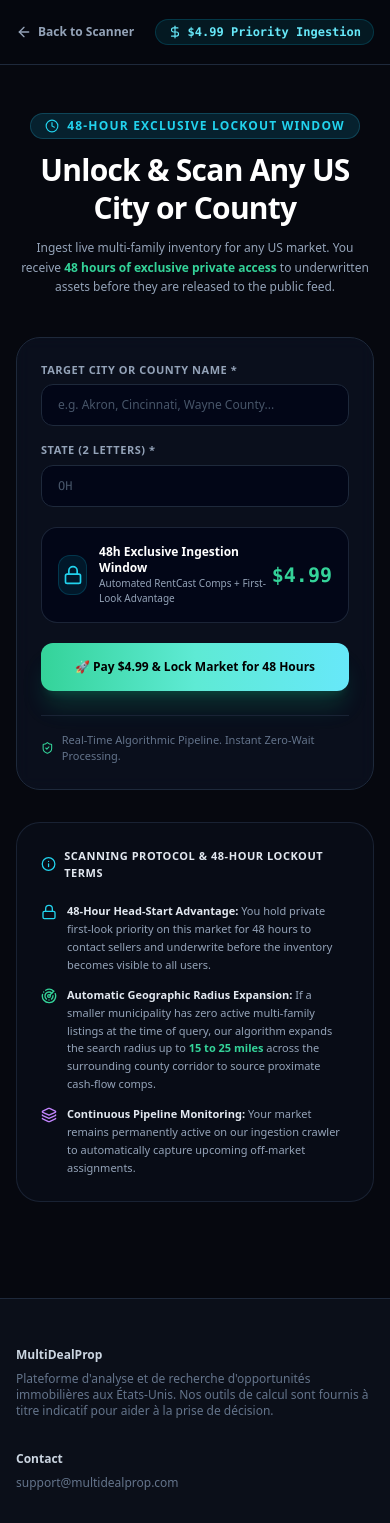
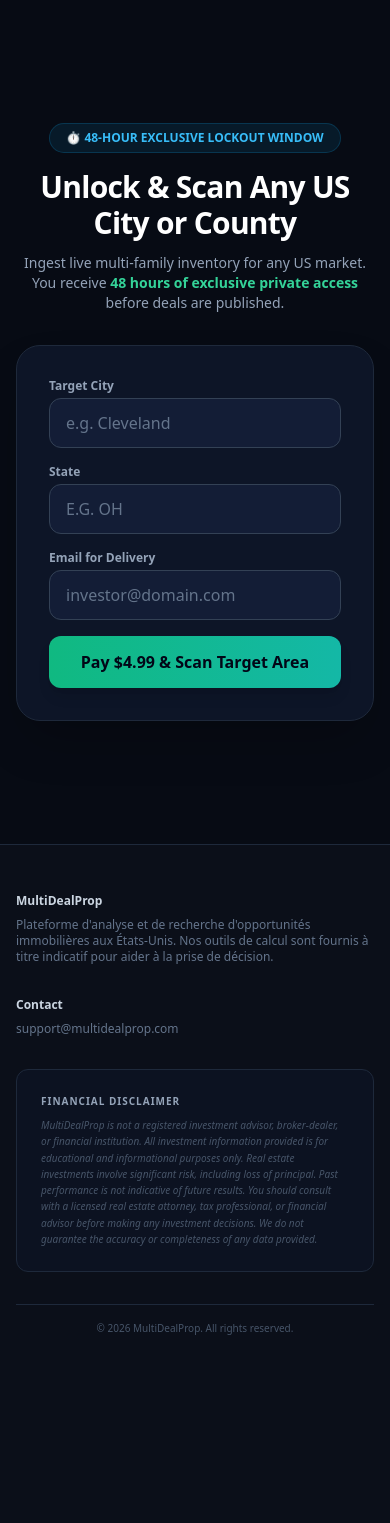
Before and after one commit to MultiDeal/multidealprop, a Next.js app: page /request-city in a window 390 px wide. Shown: the top 1523 px of the page. After the commit the page ends 1384 px from the top, so only its background shows below. Built offline with nearby package versions, Linux system fonts and the light colour scheme.

Commit message:
Refactor RequestCityPage with email and improved logic
Refactor RequestCityPage to include email input and update API calls. Adjust UI for success state and error handling.

```diff
--- a/src/app/request-city/page.tsx
+++ b/src/app/request-city/page.tsx
@@ -1,208 +1,133 @@
 'use client';
 
-import { useState } from 'react';
-import Link from 'next/link';
-import {
-  ArrowLeft,
-  Compass,
-  Zap,
-  CheckCircle2,
-  ShieldCheck,
-  DollarSign,
-  Info,
-  Radar,
-  Lock,
-  Clock,
-  Layers
-} from 'lucide-react';
+import React, { useState } from 'react';
+import { useSearchParams } from 'next/navigation';
 
 export default function RequestCityPage() {
+  const searchParams = useSearchParams();
+  const isSuccess = searchParams.get('success') === 'true';
+  const successCity = searchParams.get('city') || 'your requested area';
+  const successState = searchParams.get('state') || '';
+
   const [city, setCity] = useState('');
   const [state, setState] = useState('');
+  const [email, setEmail] = useState('');
   const [loading, setLoading] = useState(false);
-  const [scannedResult, setScannedResult] = useState<any>(null);
 
-  const handleScanCity = async (e: React.FormEvent) => {
+  const handlePayAndScan = async (e: React.FormEvent) => {
     e.preventDefault();
-    if (!city || !state) return;
-
-    setLoading(true);
+    if (!city || !state) {
+      alert('Veuillez spécifier la ville et l’État.');
+      return;
+    }
 
     try {
-      const res = await fetch('/api/scanner/fetch-city', {
+      setLoading(true);
+      const res = await fetch('/api/checkout/scan', {
         method: 'POST',
         headers: { 'Content-Type': 'application/json' },
-        body: JSON.stringify({ city, state })
+        body: JSON.stringify({ city, state, email }),
       });
 
       const data = await res.json();
-
-      if (res.ok) {
-        setScannedResult(data);
+      if (data.url) {
+        window.location.href = data.url;
       } else {
-        alert(data.error || 'Unable to scan target city. Please check parameters.');
+        alert(data.error || 'Erreur lors de la redirection vers le paiement.');
       }
     } catch (err: any) {
-      alert('Error triggering scanner: ' + err.message);
+      alert('Erreur : ' + err.message);
     } finally {
       setLoading(false);
     }
   };
 
+  if (isSuccess) {
     return (
-    <div className="min-h-screen bg-[#06080F] text-slate-100 font-sans antialiased pb-24 selection:bg-emerald-500 selection:text-black">
-
-      {/* Header */}
-      <header className="border-b border-slate-800 bg-[#06080F]/90 backdrop-blur sticky top-0 z-40">
-        <div className="max-w-4xl mx-auto px-4 h-16 flex items-center justify-between">
-          <Link href="/" className="text-xs font-bold text-slate-400 hover:text-white flex items-center gap-1.5 transition-colors">
-            <ArrowLeft className="w-4 h-4" /> Back to Scanner
-          </Link>
-          <div className="inline-flex items-center gap-1.5 px-3 py-1 rounded-full bg-cyan-500/10 border border-cyan-500/20 text-cyan-300 text-xs font-black font-mono">
-            <DollarSign className="w-3.5 h-3.5" /> $4.99 Priority Ingestion
+      <div className="min-h-screen bg-[#070b14] text-white flex items-center justify-center p-4">
+        <div className="max-w-xl w-full bg-[#0d1527] border border-emerald-500/30 rounded-3xl p-8 text-center shadow-2xl">
+          <div className="w-16 h-16 bg-emerald-500/10 border border-emerald-500/30 text-emerald-400 rounded-full flex items-center justify-center mx-auto mb-6 text-2xl">
+            ✓
+          </div>
+          <span className="inline-block bg-emerald-500/10 text-emerald-400 border border-emerald-500/20 text-xs font-bold px-4 py-1.5 rounded-full mb-4 uppercase tracking-wider">
+            🔒 48-Hour First-Look Lock Activated
+          </span>
+          <h2 className="text-3xl font-extrabold mb-3">Market Ingested & Secured!</h2>
+          <p className="text-slate-300 mb-8">
+            <strong className="text-emerald-400 capitalize">{successCity} {successState}</strong> is now live in your pipeline.
+          </p>
+          <a
+            href="/"
+            className="inline-block w-full bg-gradient-to-r from-teal-400 to-emerald-400 hover:opacity-90 text-slate-950 font-bold py-3.5 px-6 rounded-xl transition"
+          >
+            🚀 Access {successCity} Live Inventory Now
+          </a>
         </div>
       </div>
-      </header>
+    );
+  }
 
-      <main className="max-w-3xl mx-auto px-4 sm:px-6 pt-12">
-
-        {/* Title */}
-        <div className="text-center mb-10">
-          <div className="inline-flex items-center gap-2 text-xs font-extrabold text-cyan-400 uppercase tracking-widest mb-3 bg-cyan-950/60 px-3.5 py-1 rounded-full border border-cyan-800/60">
-            <Clock className="w-3.5 h-3.5" /> 48-Hour Exclusive Lockout Window
-          </div>
-          <h1 className="text-3xl sm:text-5xl font-black text-white tracking-tight leading-tight">
-            Unlock &amp; Scan Any US City or County
+  return (
+    <div className="min-h-screen bg-[#070b14] text-white flex flex-col items-center justify-center p-4">
+      <div className="max-w-xl w-full text-center mb-8">
+        <span className="inline-block bg-sky-500/10 border border-sky-500/20 text-sky-400 text-xs font-semibold px-4 py-1.5 rounded-full mb-4">
+          ⏱ 48-HOUR EXCLUSIVE LOCKOUT WINDOW
+        </span>
+        <h1 className="text-3xl sm:text-4xl font-extrabold tracking-tight mb-3">
+          Unlock & Scan Any US City or County
         </h1>
-          <p className="text-xs sm:text-sm text-slate-400 mt-3 max-w-xl mx-auto leading-relaxed">
-            Ingest live multi-family inventory for any US market. You receive <span className="text-emerald-400 font-bold">48 hours of exclusive private access</span> to underwritten assets before they are released to the public feed.
+        <p className="text-slate-400 text-sm sm:text-base">
+          Ingest live multi-family inventory for any US market. You receive <span className="text-emerald-400 font-semibold">48 hours of exclusive private access</span> before deals are published.
         </p>
       </div>
 
-        {scannedResult ? (
-          <div className="bg-slate-900/60 border border-emerald-500/40 rounded-3xl p-8 text-center space-y-6 shadow-2xl backdrop-blur">
-            <div className="w-16 h-16 bg-emerald-500/10 border border-emerald-500/30 rounded-2xl flex items-center justify-center mx-auto text-emerald-400">
-              <CheckCircle2 className="w-8 h-8" />
-            </div>
+      <div className="max-w-md w-full bg-[#0d1527] border border-slate-800 rounded-3xl p-8 shadow-2xl">
+        <form onSubmit={handlePayAndScan} className="space-y-4">
           <div>
-              <div className="inline-flex items-center gap-1.5 bg-emerald-500/10 text-emerald-400 border border-emerald-500/30 px-3 py-1 rounded-full text-xs font-black mb-3">
-                <Lock className="w-3.5 h-3.5" /> 48-Hour First-Look Lock Activated
-              </div>
-              <h2 className="text-2xl font-black text-white">Market Ingested &amp; Secured!</h2>
-              <p className="text-xs sm:text-sm text-slate-300 mt-2">
-                <span className="font-bold text-emerald-400">{scannedResult.city}, {scannedResult.state}</span> is now live in your pipeline.
-              </p>
-            </div>
-            <div className="pt-2">
-              <Link
-                href="/"
-                className="inline-flex items-center justify-center gap-2 bg-gradient-to-r from-emerald-400 via-teal-300 to-cyan-300 text-black font-black text-xs px-6 py-3.5 rounded-xl shadow-xl shadow-emerald-500/20 hover:opacity-95 transition-all"
-              >
-                🚀 Access {scannedResult.city} Live Inventory Now
-              </Link>
-            </div>
-          </div>
-        ) : (
-          <div className="space-y-8">
-
-            {/* Form */}
-            <div className="bg-slate-900/50 border border-slate-800 rounded-3xl p-6 sm:p-10 space-y-6 backdrop-blur">
-              <form onSubmit={handleScanCity} className="space-y-5">
-                <div className="grid grid-cols-1 sm:grid-cols-3 gap-4">
-                  <div className="sm:col-span-2">
-                    <label className="block text-[11px] font-bold text-slate-400 uppercase tracking-wider mb-1.5">
-                      Target City or County Name *
-                    </label>
+            <label className="block text-xs font-semibold text-slate-400 mb-1">Target City</label>
             <input
               type="text"
               required
+              placeholder="e.g. Cleveland"
               value={city}
               onChange={(e) => setCity(e.target.value)}
-                      placeholder="e.g. Akron, Cincinnati, Wayne County..."
-                      className="w-full bg-slate-950/80 border border-slate-800 rounded-xl px-4 py-3 text-xs text-white placeholder-slate-600 focus:outline-none focus:border-cyan-400 transition-colors"
+              className="w-full bg-[#131d36] border border-slate-700 rounded-xl px-4 py-3 text-white placeholder-slate-500 focus:outline-none focus:border-sky-500"
             />
           </div>
 
           <div>
-                    <label className="block text-[11px] font-bold text-slate-400 uppercase tracking-wider mb-1.5">
-                      State (2 Letters) *
-                    </label>
+            <label className="block text-xs font-semibold text-slate-400 mb-1">State</label>
             <input
               type="text"
               required
+              placeholder="e.g. OH"
               maxLength={2}
               value={state}
               onChange={(e) => setState(e.target.value.toUpperCase())}
-                      placeholder="OH"
-                      className="w-full bg-slate-950/80 border border-slate-800 rounded-xl px-4 py-3 text-xs text-white uppercase placeholder-slate-600 focus:outline-none focus:border-cyan-400 font-mono transition-colors"
+              className="w-full bg-[#131d36] border border-slate-700 rounded-xl px-4 py-3 text-white placeholder-slate-500 focus:outline-none focus:border-sky-500 uppercase"
             />
           </div>
-                </div>
 
-                {/* Pricing & 48h Lock Card */}
-                <div className="bg-slate-950/80 border border-slate-800/90 rounded-2xl p-4 flex items-center justify-between">
-                  <div className="flex items-center gap-3">
-                    <div className="w-10 h-10 rounded-xl bg-cyan-500/10 border border-cyan-500/20 flex items-center justify-center text-cyan-400">
-                      <Lock className="w-5 h-5" />
-                    </div>
           <div>
-                      <div className="text-xs font-black text-white">48h Exclusive Ingestion Window</div>
-                      <div className="text-[10px] text-slate-400">Automated RentCast Comps + First-Look Advantage</div>
-                    </div>
-                  </div>
-                  <div className="text-xl font-black text-emerald-400 font-mono">$4.99</div>
+            <label className="block text-xs font-semibold text-slate-400 mb-1">Email for Delivery</label>
+            <input
+              type="email"
+              placeholder="investor@domain.com"
+              value={email}
+              onChange={(e) => setEmail(e.target.value)}
+              className="w-full bg-[#131d36] border border-slate-700 rounded-xl px-4 py-3 text-white placeholder-slate-500 focus:outline-none focus:border-sky-500"
+            />
           </div>
 
           <button
             type="submit"
             disabled={loading}
-                  className="w-full bg-gradient-to-r from-emerald-400 via-teal-300 to-cyan-300 text-black font-black text-xs sm:text-sm py-4 rounded-xl flex items-center justify-center gap-2 hover:opacity-95 shadow-xl shadow-emerald-500/20 transition-all cursor-pointer disabled:opacity-50"
+            className="w-full mt-4 bg-gradient-to-r from-emerald-500 to-teal-500 hover:from-emerald-400 hover:to-teal-400 text-slate-950 font-extrabold py-3.5 px-6 rounded-xl transition shadow-lg disabled:opacity-50"
           >
-                  {loading ? '⚡ Contacting Underwriting API & Ingesting...' : '🚀 Pay $4.99 & Lock Market for 48 Hours'}
+            {loading ? 'Connecting to Stripe...' : 'Pay $4.99 & Scan Target Area'}
           </button>
         </form>
-
-              <div className="border-t border-slate-800/80 pt-4 flex items-center justify-center gap-2 text-[11px] text-slate-500">
-                <ShieldCheck className="w-3.5 h-3.5 text-emerald-400" />
-                <span>Real-Time Algorithmic Pipeline. Instant Zero-Wait Processing.</span>
       </div>
-            </div>
-
-            {/* Coverage & Radius Terms */}
-            <div className="bg-slate-900/30 border border-slate-800/80 rounded-3xl p-6 sm:p-8 space-y-4 text-xs text-slate-400 leading-relaxed">
-              <div className="flex items-center gap-2 text-slate-200 font-bold uppercase tracking-wider text-[11px]">
-                <Info className="w-4 h-4 text-cyan-400" />
-                <span>Scanning Protocol &amp; 48-Hour Lockout Terms</span>
-              </div>
-
-              <div className="space-y-3 pt-1 text-[11px]">
-                <div className="flex items-start gap-2.5">
-                  <Lock className="w-4 h-4 text-cyan-400 flex-shrink-0 mt-0.5" />
-                  <div>
-                    <strong className="text-slate-200">48-Hour Head-Start Advantage:</strong> You hold private first-look priority on this market for 48 hours to contact sellers and underwrite before the inventory becomes visible to all users.
-                  </div>
-                </div>
-
-                <div className="flex items-start gap-2.5">
-                  <Radar className="w-4 h-4 text-emerald-400 flex-shrink-0 mt-0.5" />
-                  <div>
-                    <strong className="text-slate-200">Automatic Geographic Radius Expansion:</strong> If a smaller municipality has zero active multi-family listings at the time of query, our algorithm expands the search radius up to <span className="text-emerald-400 font-semibold">15 to 25 miles</span> across the surrounding county corridor to source proximate cash-flow comps.
-                  </div>
-                </div>
-
-                <div className="flex items-start gap-2.5">
-                  <Layers className="w-4 h-4 text-purple-400 flex-shrink-0 mt-0.5" />
-                  <div>
-                    <strong className="text-slate-200">Continuous Pipeline Monitoring:</strong> Your market remains permanently active on our ingestion crawler to automatically capture upcoming off-market assignments.
-                  </div>
-                </div>
-              </div>
-            </div>
-
-          </div>
-        )}
-
-      </main>
     </div>
   );
 }
```
Lines whose indentation alone changed are shown as unchanged.
